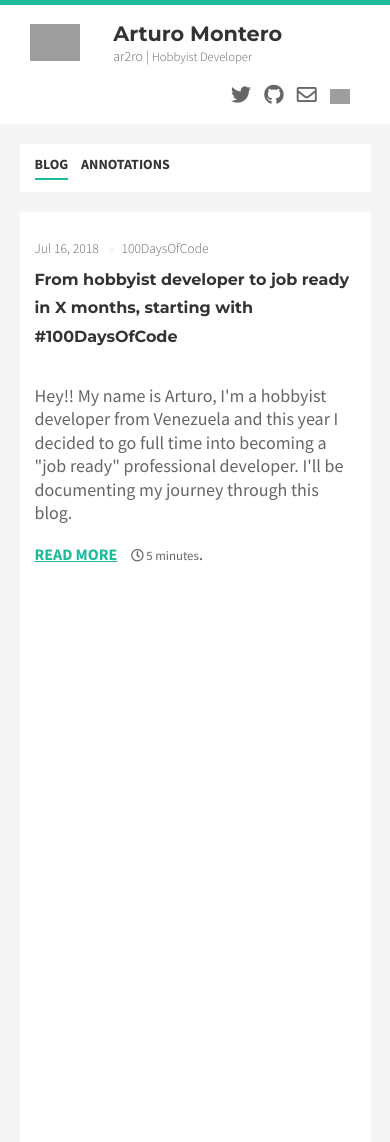
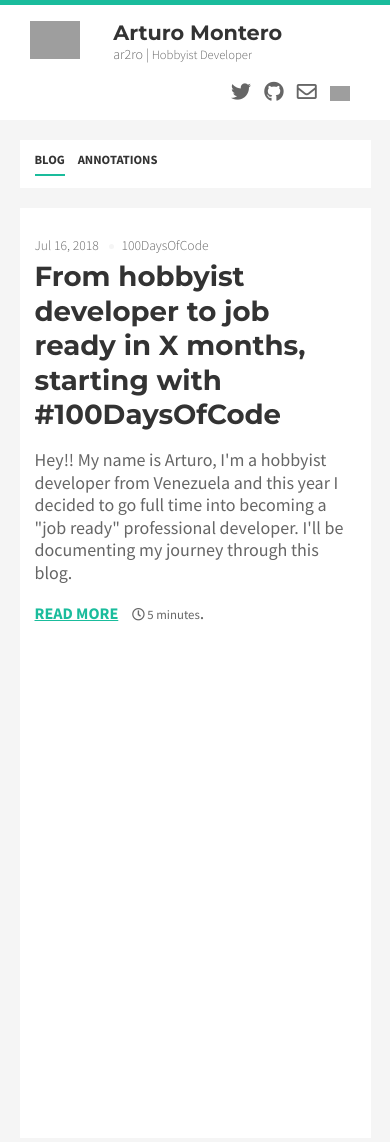
Before and after one commit to ar2ro/ar2ro.github.io, a Jekyll site: the page built from index.html, in a window 390 px wide. Built offline with Jekyll 4.4.1, drawn with Linux system fonts in a browser that asks for light colours; nearby versions of some CDN libraries; grey boxes are pictures that could not be loaded.

Commit message:
fix text sizing

```diff
--- a/_includes/header.html
+++ b/_includes/header.html
@@ -8,7 +8,7 @@
 			</div>
 		</a>
 		<hr>
-		<p class="presentation">I'm a hobbyist developer pursuing a carrer change at 32<abbr title="years old">yo</abbr>. I'll start by relearning the fundamentals of HTML, CSS, JavaScript and moving to more advanced topics afterwards in the hope of landing a developer job.</p>
+		<p class="presentation">I'm a hobbyist developer pursuing a career change at 32<abbr title="years old">yo</abbr>. I'll start by relearning the fundamentals of HTML, CSS, JavaScript and moving to more advanced topics afterwards in the hope of landing a developer job.</p>
 		<p class="social">
 			<a href="https://twitter.com/ar2royv" title="Arturo's Twitter profile"><i class="fab fa-twitter"></i></a>
 			<a href="https://github.com/ar2ro" title="Arturo's GitHub profile"><i class="fab fa-github"></i></a>
--- a/_sass/_base.scss
+++ b/_sass/_base.scss
@@ -4,7 +4,7 @@
 
 body {
 	font-family: 'Source Sans Pro', sans-serif;
-	line-height: 1.3;
+	line-height: 1.375;
 	color: $grey-medium;
 	margin: 0;
 	background: $grey-light;
@@ -27,11 +27,8 @@ h1, h2, h3, h4, h5, h6 {
 	font-weight: bold;
 	color: $grey-dark;
 }
-h1 {
-	font-size: 1.7em;
-}
-h2 {
-	font-size: 1.36rem;
+p a, li a, dd a {
+	font-size: 0.9em;
 }
 dt {
 	font-weight: 600;
@@ -168,10 +165,6 @@ pre, code {
 			padding-top: 0;
 			margin-top: 0;
 		}
-		a {
-			font-size: 1rem;
-
-		}
 	}
 
 //POST
@@ -184,6 +177,11 @@ pre, code {
 		}
 		footer {
 			grid-row: 1 / 2;
+		}
+		&.excerpt {
+			h2 {
+				margin-bottom: 0;
+			}
 		}
 		.post-meta {
 			margin-bottom: 5px;
@@ -224,9 +222,6 @@ pre, code {
 		}
 		.excerpt {
 			grid-row: 3 / 4;
-			h2 {
-				margin-bottom: 0;
-			}
 			p:last-of-type {
 				margin-bottom: 0;
 			}
@@ -259,12 +254,9 @@ pre, code {
 
 @media (max-width: 900px) {
 	body {
-		//grid-template-columns: 30px 25vw auto 30px;
 		grid-template-rows: repeat(3, auto);
 		grid-template-columns: 5vw 25vw auto 5vw;
-	}
-	h1 {
-		font-size: 1.5rem;
+		line-height: 1.25;
 	}
 	.site-header {
 		position: initial;
--- a/index.html
+++ b/index.html
@@ -6,7 +6,7 @@
 	{% for post in site.posts %}
     <article class="post excerpt">
 			<header>
-				<h2>
+				<h2 class="h1">
 					<a href="{{ post.url | prepend: site.baseurl }}" title="{{ post.title }}">{{ post.title }}</a>
 				</h2>
 			</header>
```
